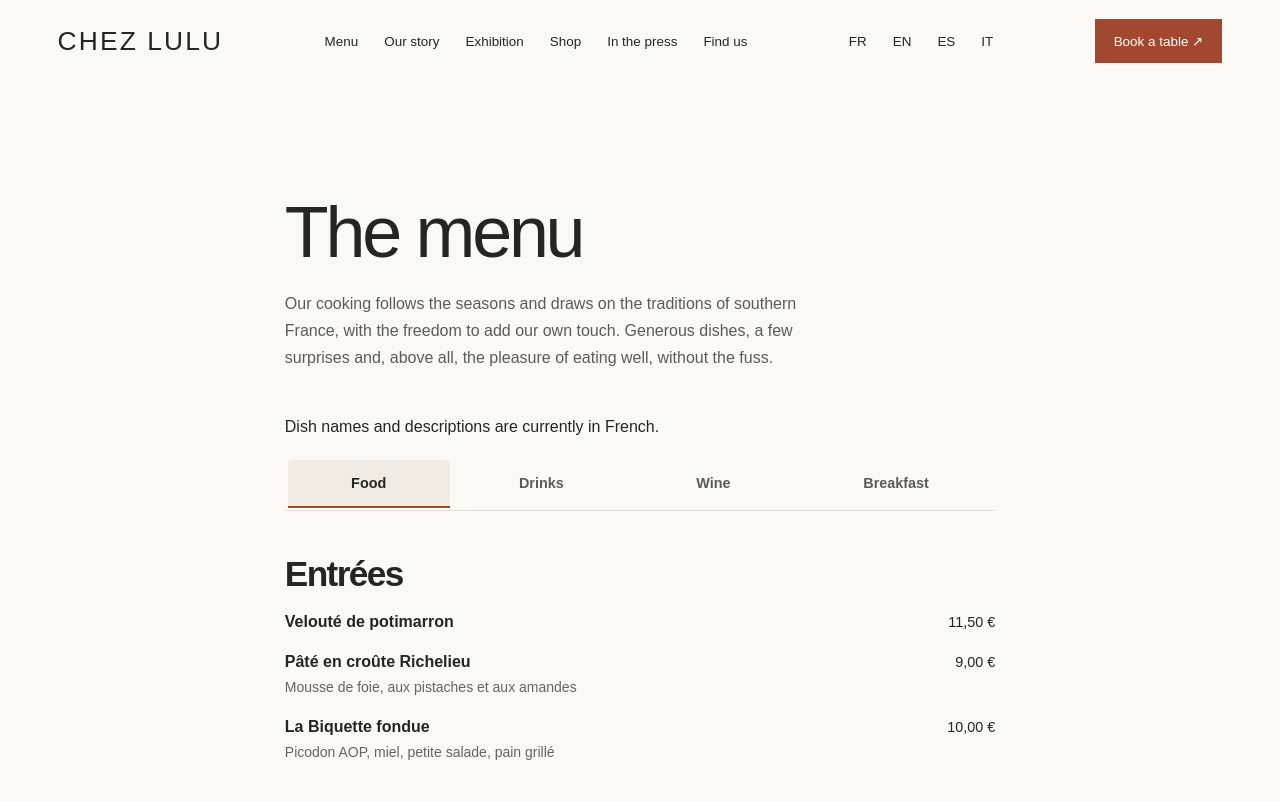
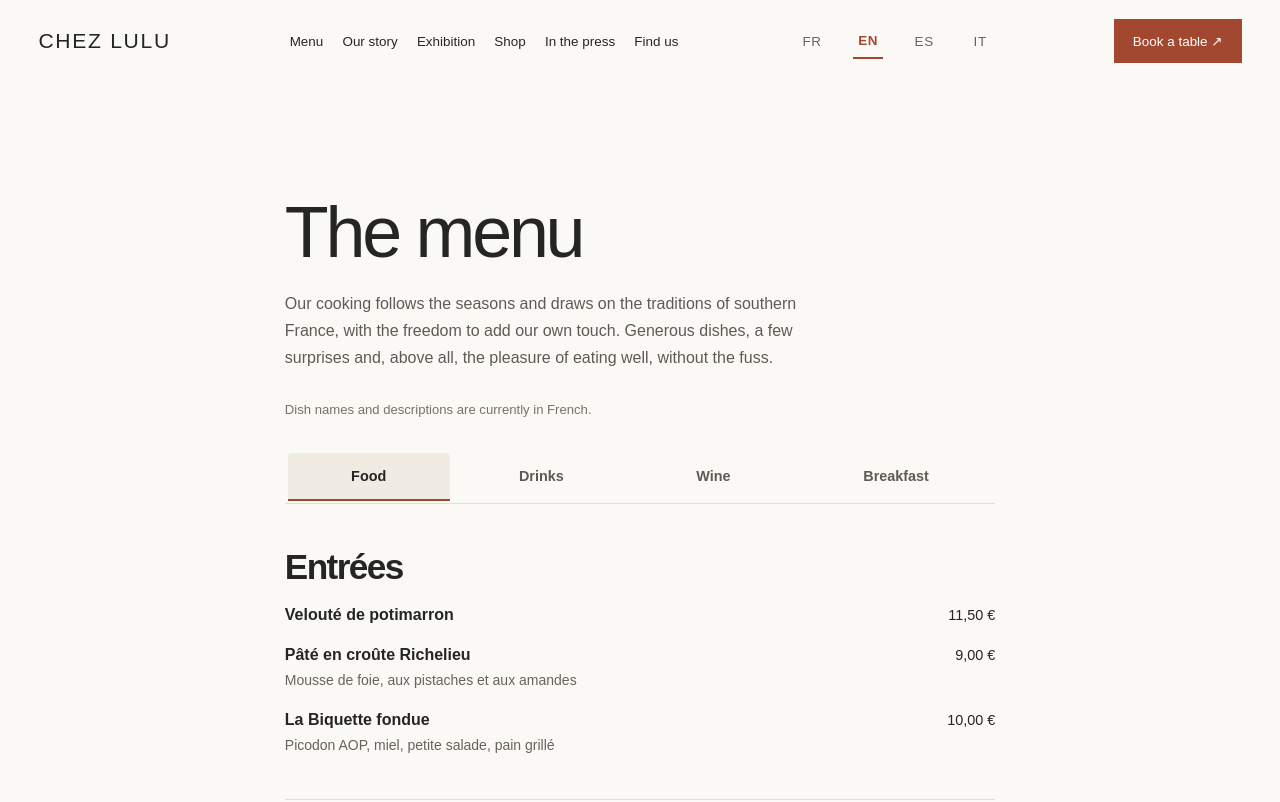
Before and after one commit to lambada46/chez-lulu-site, a Next.js app: page /en/carte in a window 1280 px wide. Shown: the top 802 px of the page. Built offline with nearby package versions, Linux system fonts and the light colour scheme.

Commit message:
Style compact multilingual navigation across mobile and desktop

```diff
--- a/app/style.css
+++ b/app/style.css
@@ -552,3 +552,19 @@ footer a { color: inherit; text-underline-offset: 4px; }
 .pressBrandLink { margin:0 auto 14px; justify-content:center; min-height:54px; }
 .pressArticle blockquote { margin:0; padding:0; border:0; max-width:29ch; font-size:clamp(1rem,1.4vw,1.2rem); line-height:1.55; color:var(--ink); font-style:italic; }
 @media(max-width:700px) { .pressArticle + .pressArticle { padding-top:26px; border-top:1px solid #e3dfd6; } }
+
+/* Locale selector, kept minimal within the established header */
+.languageSwitcher { display:flex; gap:3px; align-items:center; flex-shrink:0; }
+.languageSwitcher a { display:inline-flex; align-items:center; justify-content:center; min-width:30px; min-height:36px; padding:3px 5px; font-size:.68rem; letter-spacing:.05em; color:#66635d; text-decoration:none; }
+.languageSwitcher a[aria-current="page"] { color:var(--accent); font-weight:700; border-bottom:2px solid var(--accent); }
+.languageSwitcher a:focus-visible { outline:2px solid var(--accent); outline-offset:2px; }
+.menuTranslationNote { margin:-14px 0 28px; font-size:.82rem; color:#77716a; }
+@media(min-width:851px) {
+  .header { gap:clamp(12px,1.5vw,24px); padding-inline:3%; }
+  .header nav.mainNavigation { gap:clamp(10px,1.5vw,24px); }
+  .header .logo { font-size:clamp(1.25rem,1.65vw,1.65rem); }
+}
+@media(max-width:850px) {
+  .header .languageSwitcher { grid-column:1 / -1; grid-row:2; justify-content:flex-end; padding-top:1px; }
+  .header .languageSwitcher a { min-height:34px; }
+}
```
